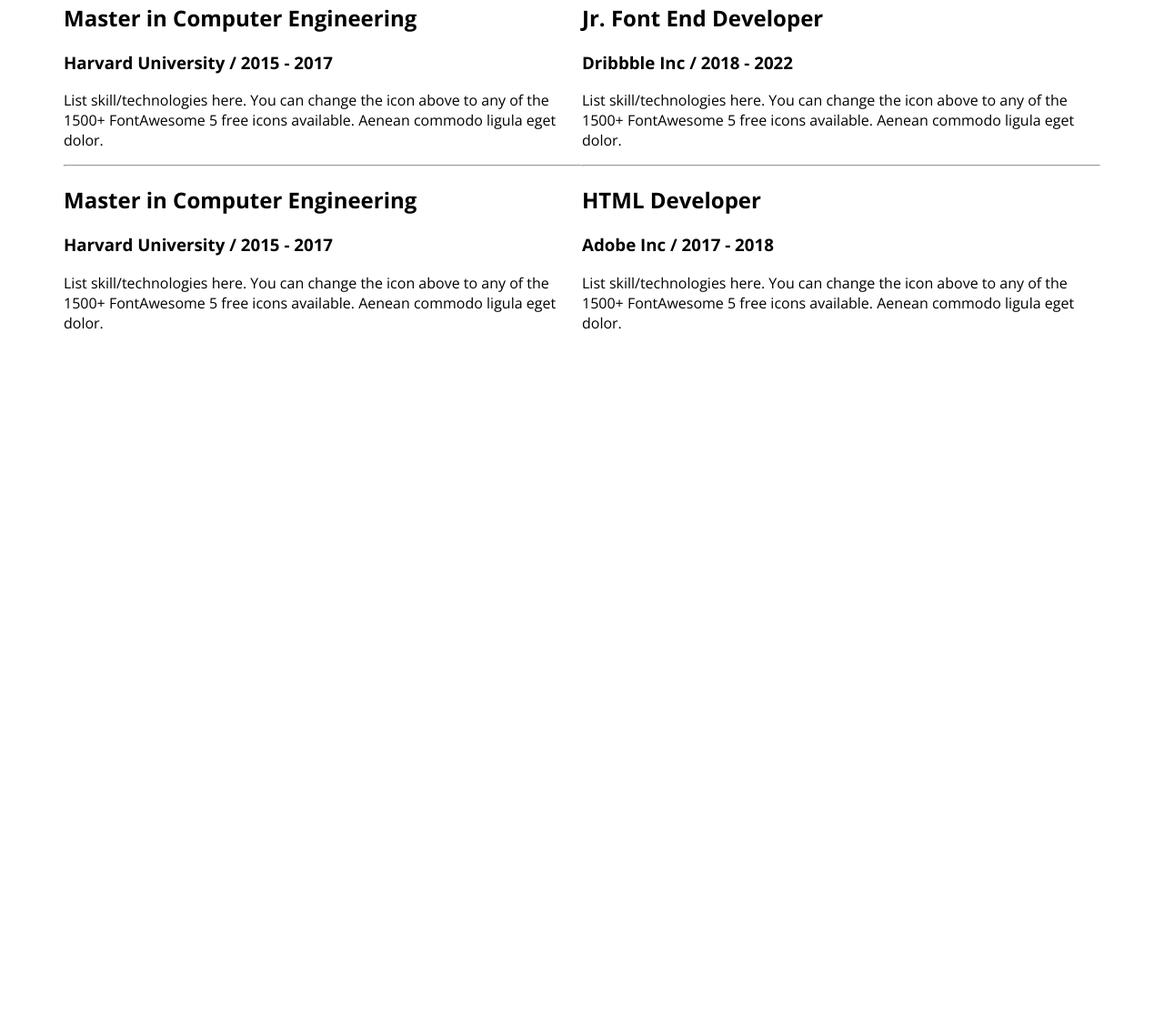
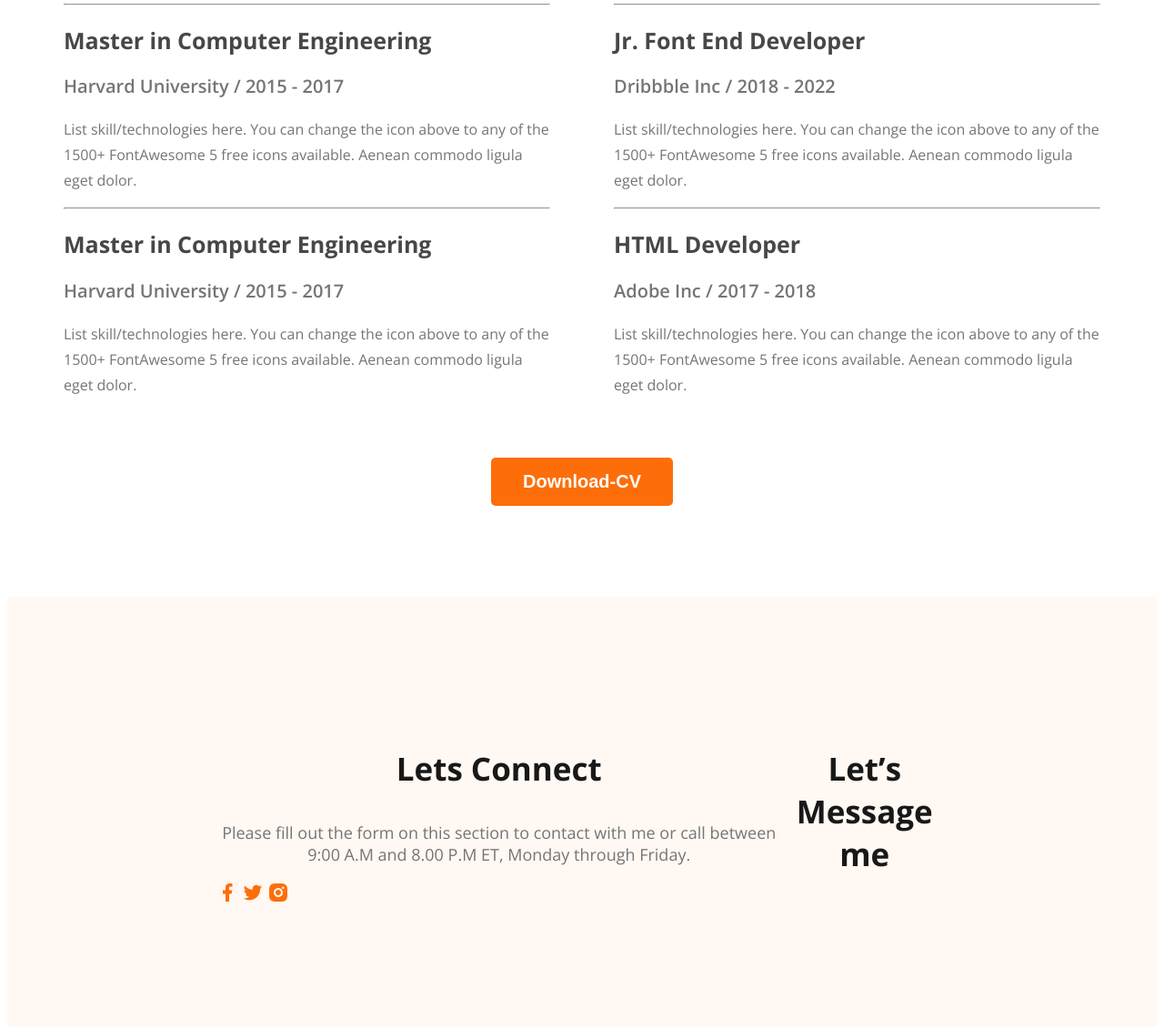
Before and after one commit to Najim111/Web-developar-fortfolio., a plain HTML site: page index.html in a window 1280 px wide. Shown: the part 2852-3983 px from the top of the page at 91% size. Before the commit the page ends 3242 px from the top, so only its background shows below. Drawn offline with nearby package versions, Linux system fonts and the light colour scheme.

Commit message:
add footer

```diff
--- a/css/style.css
+++ b/css/style.css
@@ -193,13 +193,48 @@ main section {
 
 /* resume style */
 .resume-title {
-    color:  #474747;
+    color: #474747;
     font-size: 30px;
     font-weight: 700;
 }
-.resume-conteiner{
+
+.resume-conteiner {
     display: flex;
-}
-.resume-column{
     gap: 70px;
 }
+
+.resume-title {
+    color: #474747;
+    font-size: 30px;
+    font-weight: 700;
+}
+
+.resume-item-title {
+    color: #474747;
+    font-size: 25px;
+    font-weight: 700;
+
+}
+
+.resume-item-inastitute {
+    color: #757575;
+    font-size: 20px;
+    font-weight: 600;
+}
+
+.resume-item-discription {
+    color: #757575;
+    font-size: 16px;
+    font-weight: 400;
+    line-height: 28px;
+}
+.download-CV{
+    text-align: center;
+    margin-top: 50px;
+}
+footer{
+    display: flex;
+    background: #FFF8F3;
+    padding: 130px 230px;
+    margin-top: 100px;
+}
--- a/index.html
+++ b/index.html
@@ -119,7 +119,8 @@
                         <h2 class="resume-item-title">Master in Computer Engineering</h2>
                         <h3 class="resume-item-inastitute">Harvard University / 2015 - 2017</h3>
                         <p class="resume-item-discription">List skill/technologies here. You can change the icon above
-                            to any of the 1500+ FontAwesome 5 free icons available. Aenean commodo ligula eget dolor.</p>
+                            to any of the 1500+ FontAwesome 5 free icons available. Aenean commodo ligula eget dolor.
+                        </p>
                     </div>
                     <hr>
 
@@ -127,7 +128,8 @@
                         <h2 class="resume-item-title">Master in Computer Engineering</h2>
                         <h3 class="resume-item-inastitute">Harvard University / 2015 - 2017</h3>
                         <p class="resume-item-discription">List skill/technologies here. You can change the icon above
-                            to any of the 1500+ FontAwesome 5 free icons available. Aenean commodo ligula eget dolor.</p>
+                            to any of the 1500+ FontAwesome 5 free icons available. Aenean commodo ligula eget dolor.
+                        </p>
                     </div>
 
                 </div>
@@ -141,7 +143,8 @@
                         <h2 class="resume-item-title">Sr. Font End Developer</h2>
                         <h3 class="resume-item-inastitute">Apple Inc / 2020 - Current</h3>
                         <p class="resume-item-discription">List skill/technologies here. You can change the icon above
-                            to any of the 1500+ FontAwesome 5 free icons available. Aenean commodo ligula eget dolor.</p>
+                            to any of the 1500+ FontAwesome 5 free icons available. Aenean commodo ligula eget dolor.
+                        </p>
                     </div>
                     <hr>
 
@@ -149,7 +152,8 @@
                         <h2 class="resume-item-title">Jr. Font End Developer</h2>
                         <h3 class="resume-item-inastitute">Dribbble Inc / 2018 - 2022</h3>
                         <p class="resume-item-discription">List skill/technologies here. You can change the icon above
-                            to any of the 1500+ FontAwesome 5 free icons available. Aenean commodo ligula eget dolor.</p>
+                            to any of the 1500+ FontAwesome 5 free icons available. Aenean commodo ligula eget dolor.
+                        </p>
                     </div>
                     <hr>
 
@@ -157,21 +161,33 @@
                         <h2 class="resume-item-title">HTML Developer</h2>
                         <h3 class="resume-item-inastitute">Adobe Inc / 2017 - 2018</h3>
                         <p class="resume-item-discription">List skill/technologies here. You can change the icon above
-                            to any of the 1500+ FontAwesome 5 free icons available. Aenean commodo ligula eget dolor.</p>
+                            to any of the 1500+ FontAwesome 5 free icons available. Aenean commodo ligula eget dolor.
+                        </p>
                     </div>
 
                 </div>
             </div>
+            <div class="download-CV">
+                <button class="btn-primery">Download-CV</button>
+            </div>
+        </section>
+    </main>
+    <footer>
+        <div class="footer-column">
+            <h3 class="section-title">Lets Connect</h3>
+            <p class="section-prag">Please fill out the form on this section to contact with me or call between
+                9:00 A.M and 8.00 P.M ET, Monday through Friday.</p>
+            <div class="socal-link">
+                <a href=""><img src="images/icons/facebook.png" alt=""></a>
+                <a href=""><img src="images/icons/twitter.png" alt=""></a>
+                <a href=""><img src="images/icons/insta.png" alt=""></a>
+            </div>
+        </div>
+        <div class="footer-column">
+            <h3 class="section-title">Let’s Message me</h3>
 
-
-
-        </section>
-
-
-
-
-
-    </main>
+        </div>
+    </footer>
 
 </body>
 
```
